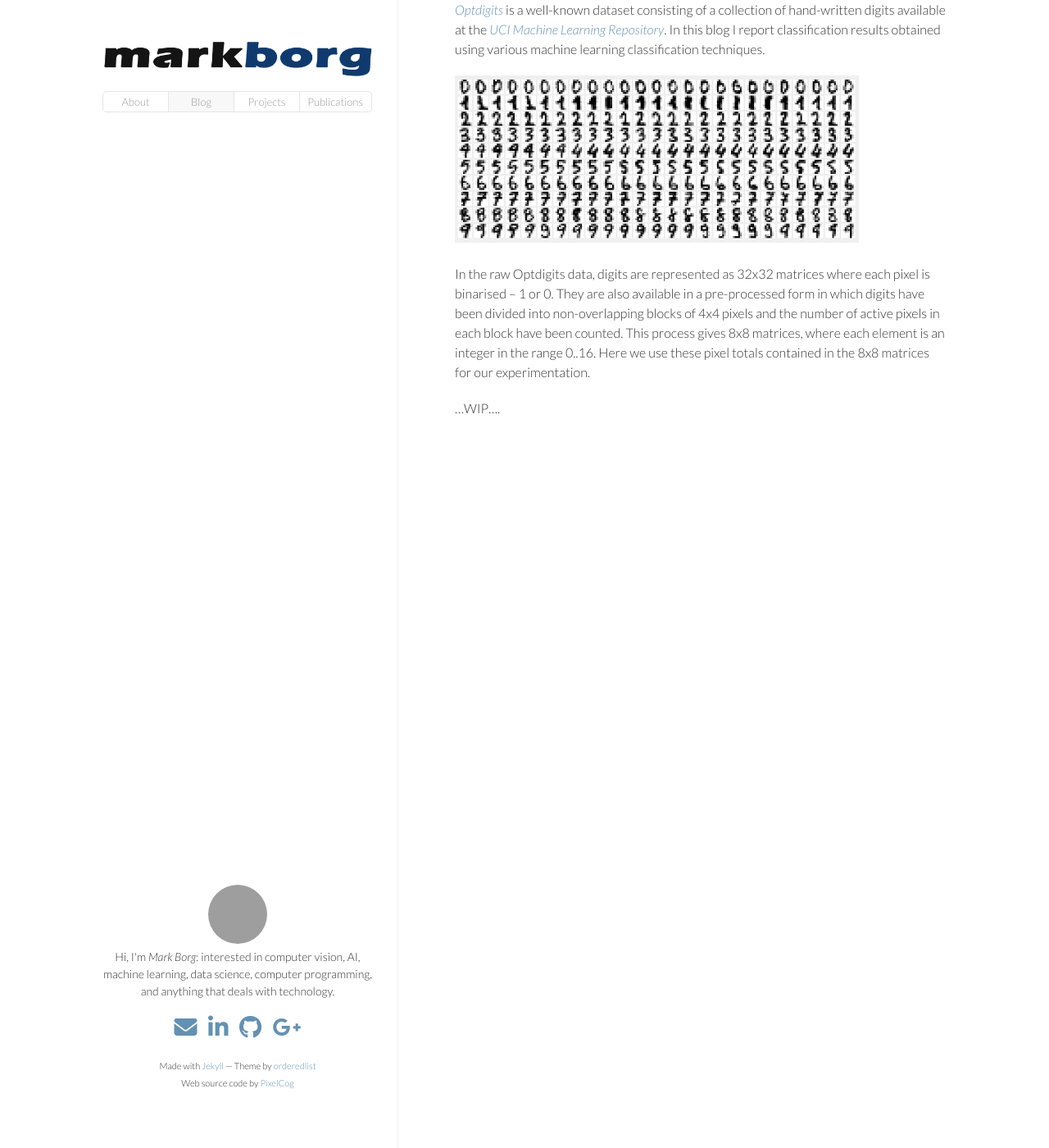
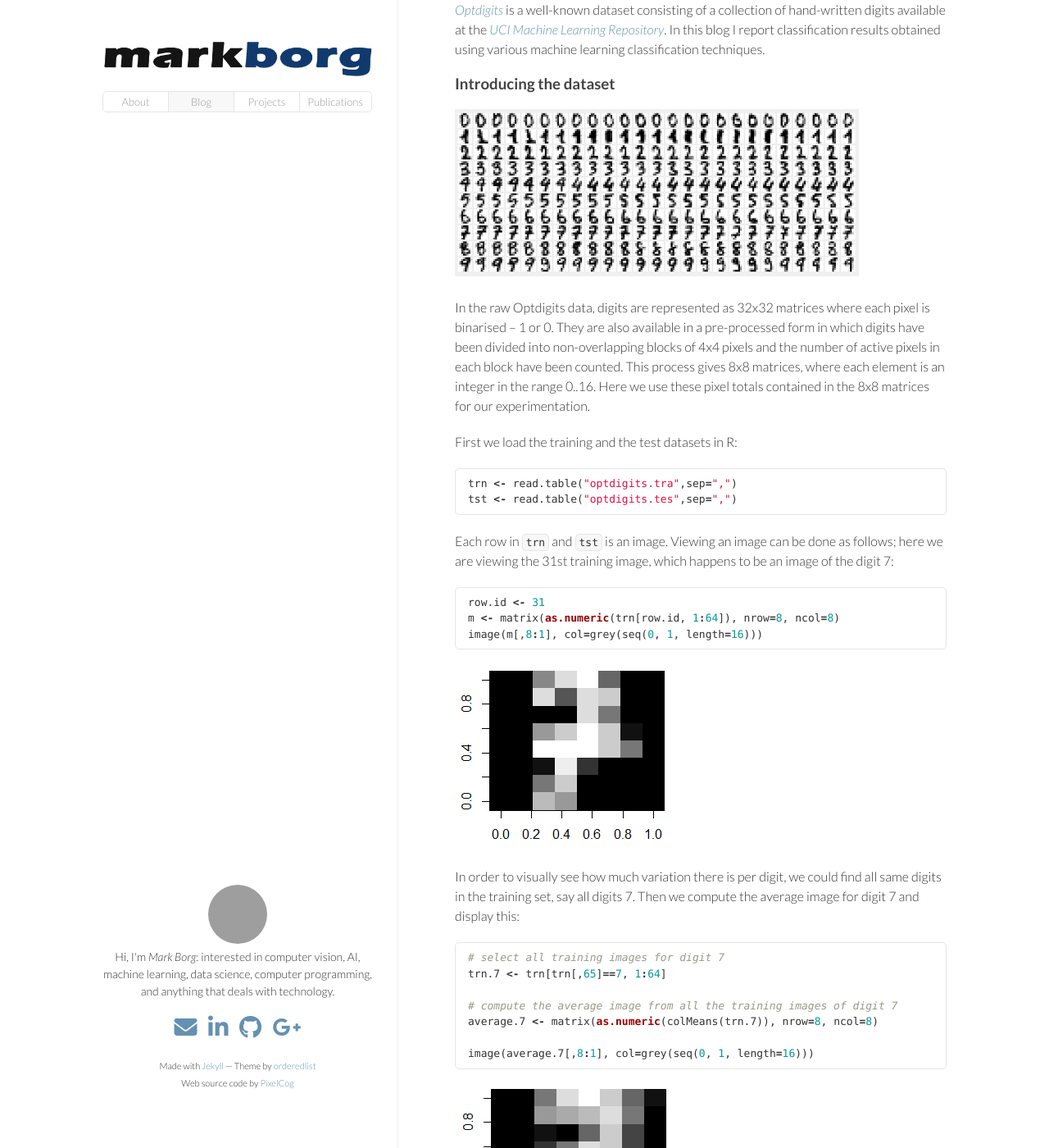
Before and after one commit to mark-borg/Mark-Borg.github.io, a Jekyll site: the page built from _posts/2016-06-03-optdigits-classification.md, in a window 1280 px wide and 1400 px high, scrolled down 317 px. Shown: the whole window at 82% size. Built offline with Jekyll 4.4.1, drawn with Linux system fonts in a browser that asks for light colours; nearby versions of some CDN libraries; some of the changed text lies outside the part shown; grey boxes are pictures that could not be loaded.

Commit message:
- continued working on optdigits

````diff
--- a/_posts/2016-06-03-optdigits-classification.md
+++ b/_posts/2016-06-03-optdigits-classification.md
@@ -13,12 +13,63 @@ various machine learning classification techniques.
 
 {{ more }}
 
+### Introducing the dataset
+
 ![optdigits sample digits](/img/posts/optdigits.png)
 
 In the raw Optdigits data, digits are represented as 32x32 matrices where each pixel is binarised -- 1 or 0. They are also available in a pre-processed form in which
 digits have been divided into non-overlapping blocks of 4x4 pixels and the number of active pixels in each block have been counted. This process gives 8x8 matrices,
 where each element is an integer in the range 0..16. Here we use these pixel totals contained in the 8x8 matrices for our experimentation.
 
+First we load the training and the test datasets in R:
+
+```R
+trn <- read.table("optdigits.tra",sep=",")
+tst <- read.table("optdigits.tes",sep=",")
+```
+
+Each row in `trn` and `tst` is an image. Viewing an image can be done as follows; here we are viewing the 31st training image, which happens to be an image of the digit 7:
+
+```R
+row.id <- 31
+m <- matrix(as.numeric(trn[row.id, 1:64]), nrow=8, ncol=8)
+image(m[,8:1], col=grey(seq(0, 1, length=16)))
+```
+
+![Digit 7](/img/posts/optdigits-7.png)
+
+In order to visually see how much variation there is per digit, we could find all same digits in the training set, say all digits 7. Then we compute the average image for digit 7 and
+display this:
+
+```R
+# select all training images for digit 7
+trn.7 <- trn[trn[,65]==7, 1:64]
+
+# compute the average image from all the training images of digit 7
+average.7 <- matrix(as.numeric(colMeans(trn.7)), nrow=8, ncol=8)
+
+image(average.7[,8:1], col=grey(seq(0, 1, length=16)))
+```
+
+![Average Image for Digit 7](/img/posts/optdigits-7-average.png)
+
+If we want to visually compare and contrast two digits to each other, we can compute their average image, and subtract the two average images to find the differences. Here we illustrate this
+for digits 7 and 9:
+
+```R
+trn.9 <- trn[trn[,65]==9, 1:64]
+average.9 <- matrix(as.numeric(colMeans(trn.9)), nrow=8, ncol=8)
+
+# show the difference image of digits 7 compared to 9
+image(abs(average.7 - average.9)[,8:1])
+```
+
+![Average Image for Digit 7](/img/posts/optdigits-7-average.png){: width="160px"}
+![Average Image for Digit 9](/img/posts/optdigits-9-average.png){: width="160px"}
+![Difference between 7 and 9](/img/posts/optdigits-7-9-diff.png)
+
+As one can see from the above difference image, the most distinguishable differences between digits 7 and 9 lie within the lower triangular part of the image.
+
 
 
 ...WIP....
````
Also changed, not shown: img/posts/optdigits-7-9-diff.png (added), img/posts/optdigits-7-average.png (added), img/posts/optdigits-7.png (added), img/posts/optdigits-9-average.png (added).
